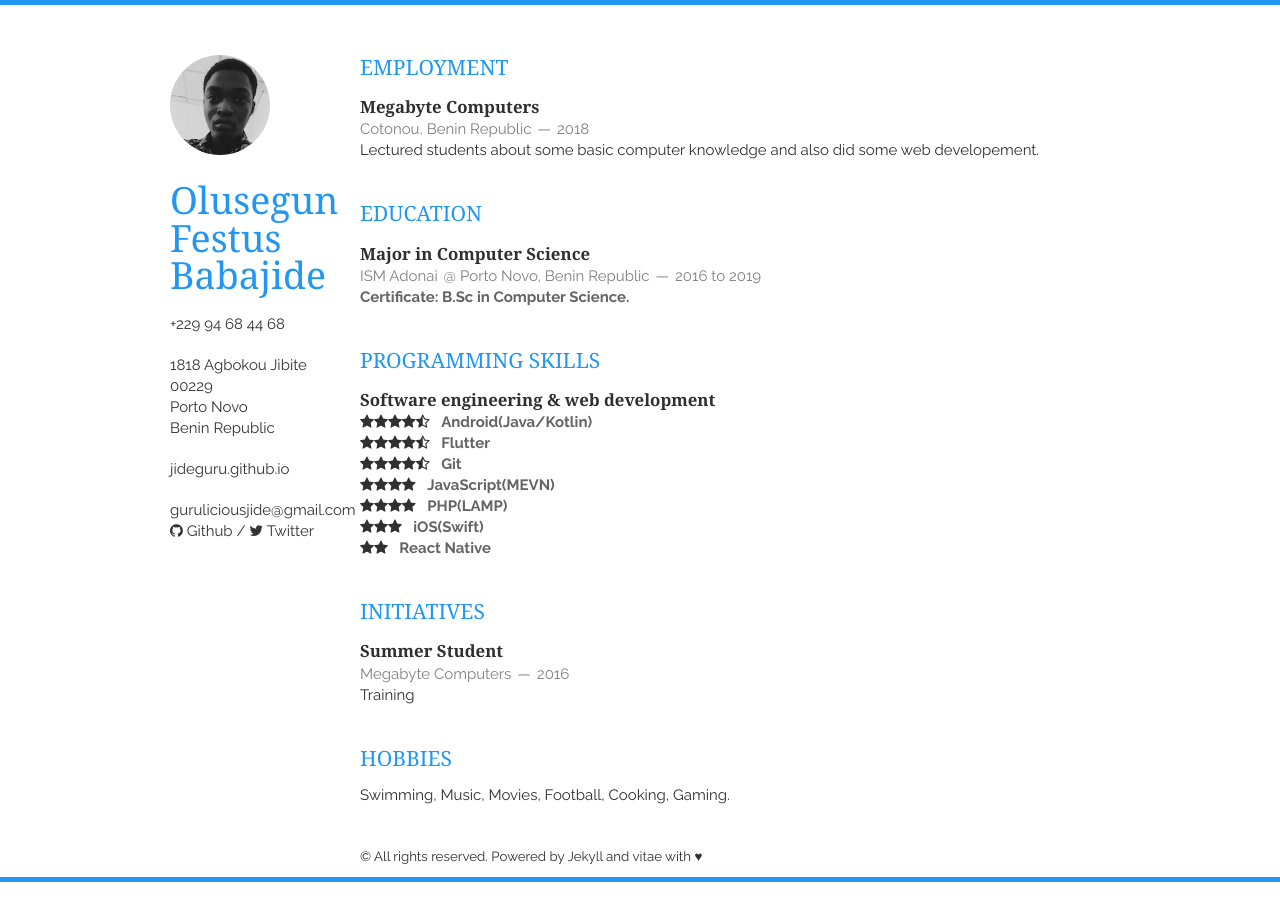
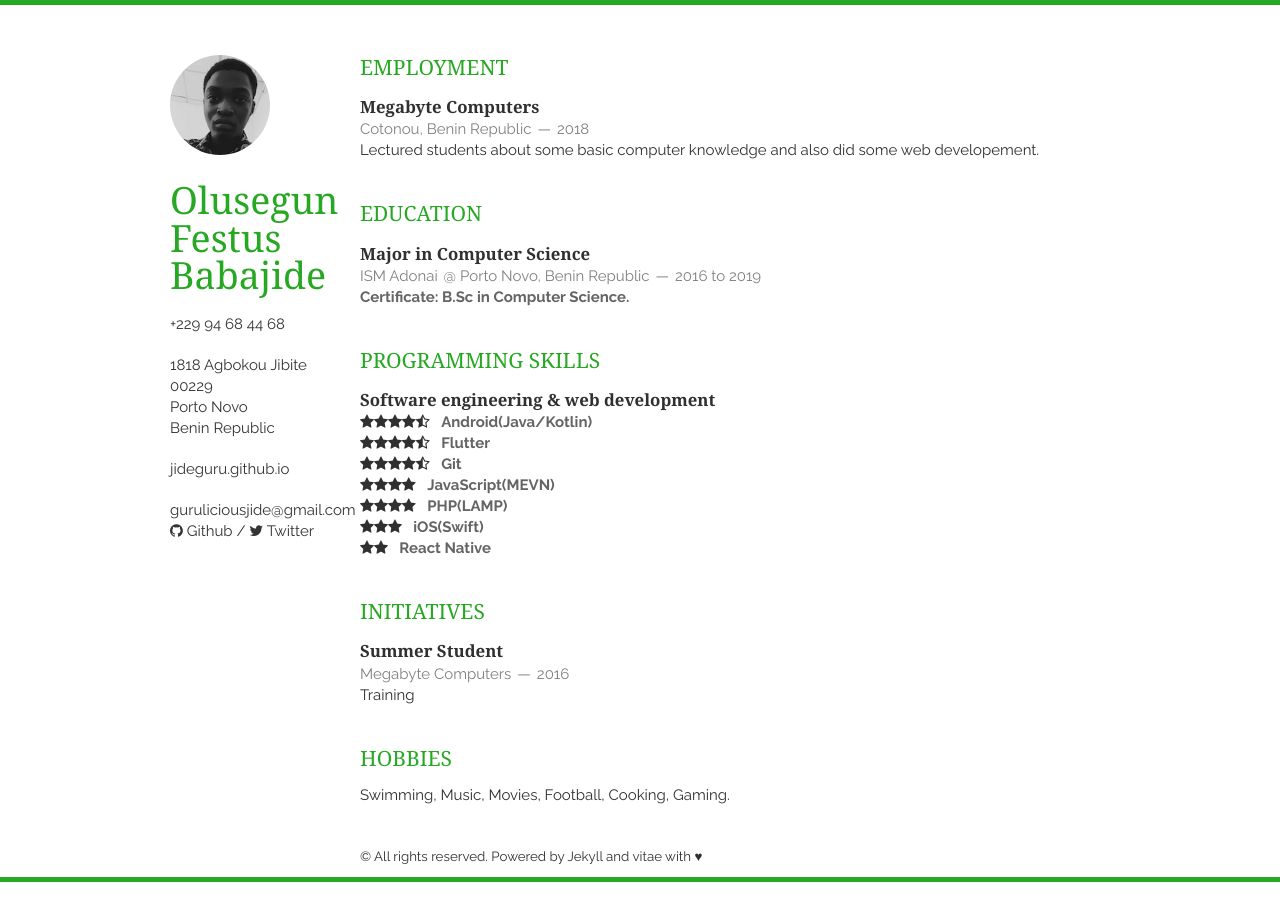
Before and after one commit to JideGuru/resume, a Jekyll site: the page built from index.html, in a window 1280 px wide. Built offline with Jekyll 4.4.1, drawn with Linux system fonts in a browser that asks for light colours; nearby versions of some CDN libraries; the list of posts is cut into pages by our own code.

Commit message:
Changed color

```diff
--- a/static/css/layout.css
+++ b/static/css/layout.css
@@ -5,8 +5,8 @@ body {
     font-size: 15px;
     line-height: 21px;
     color: rgb(48, 48, 48);
-    border-top: 5px solid #2196f3;
-    border-bottom: 5px solid #2196f3;
+    border-top: 5px solid #27a822;
+    border-bottom: 5px solid #27A822;
 }
 
 .container {
@@ -23,7 +23,7 @@ a:visited {
 }
 
 a:hover, a:focus {
-    color: #2196f3;
+    color: #27A822;
 }
 
 p, address {
@@ -40,7 +40,7 @@ p, address {
 }
 
 header > h1, section > h1 {
-    color: #2196f3;
+    color: #27A822;
 }
 
 header > h1 {
```
